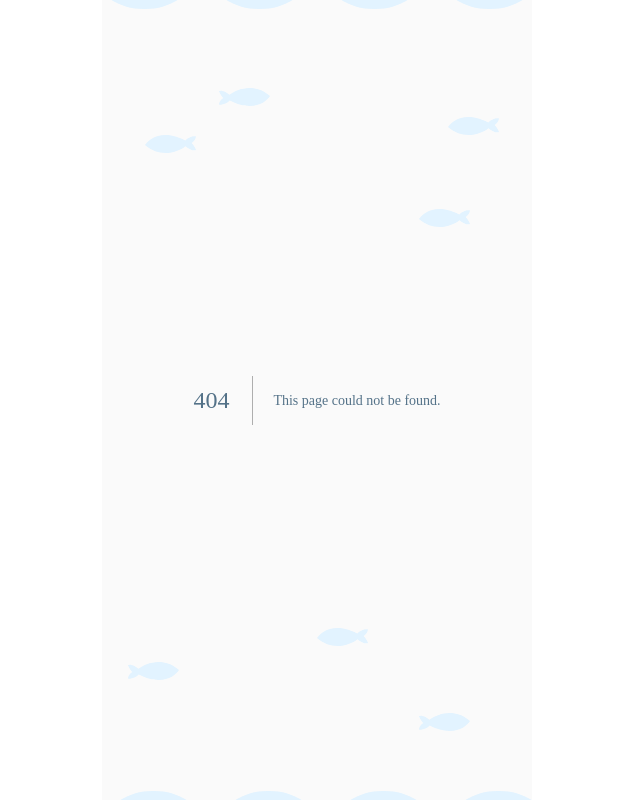
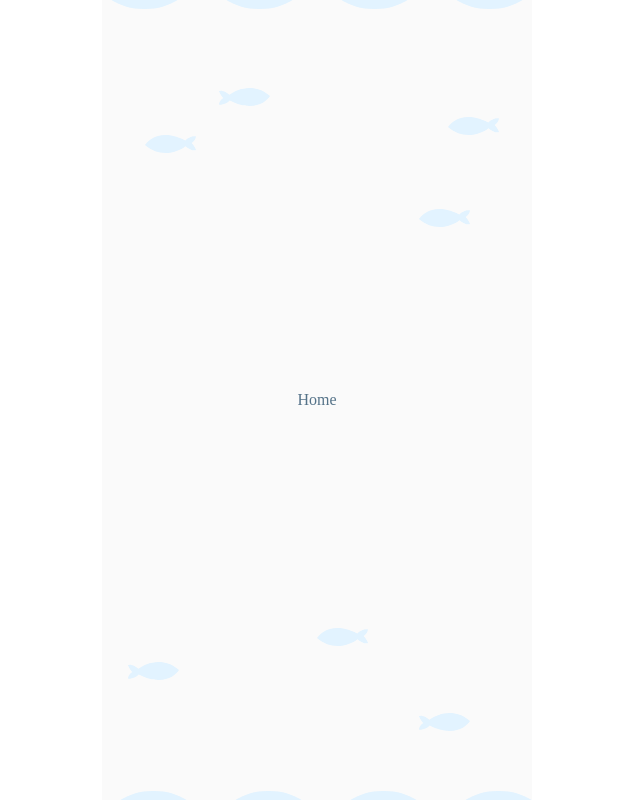
Before and after one commit to neneco-com/coconenne_FE, a Next.js app in the folder coco/: page /main in a window 1280 px wide. Before the commit this address had no page. Shown: the whole page, without its empty margins (323-963 px from the left). Built offline with nearby package versions, Linux system fonts and the light colour scheme; a web font is replaced by a local one.

Commit message:
docs(#5) :: 홈페이지 기본 로직

```diff
--- /dev/null
+++ b/coco/src/app/main/page.tsx
@@ -0,0 +1,7 @@
+"use client";
+
+import Main from "@/containers/ui/home";
+
+export default function MainPage() {
+  return <Main />;
+}
--- /dev/null
+++ b/coco/src/containers/ui/home/index.tsx
@@ -0,0 +1,5 @@
+import * as _ from './style';
+
+export default function Home() {
+  return <_.Container>Home</_.Container>;
+}
--- /dev/null
+++ b/coco/src/containers/ui/home/style.ts
@@ -0,0 +1,7 @@
+import styled from "@emotion/styled";
+
+export const Container = styled.div`
+  display: flex;
+  flex-direction: column;
+  align-items: center;
+`;
```
